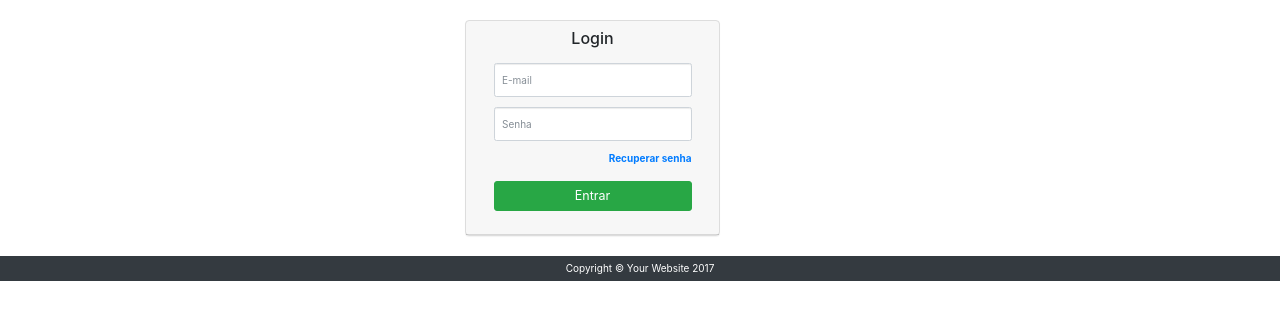
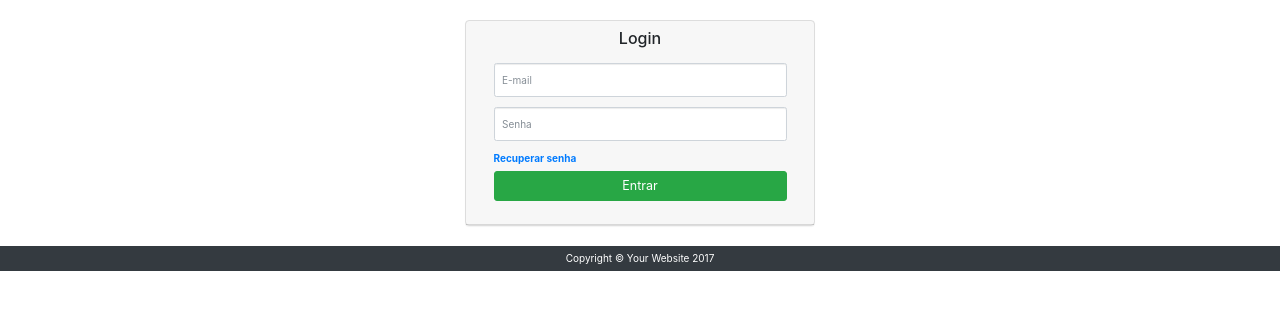
Before and after one commit to deborapo/DOESolidariedade, a Flask app: page /login in a window 1280 px wide. Shown: the part 61-381 px from the top of the page. Run offline with Flask 2, Linux system fonts and the light colour scheme; some libraries are stand-ins or nearby versions.

Commit message:
criando rotas, pagina de cadastro

```diff
--- a/projeto.py
+++ b/projeto.py
@@ -1,6 +1,8 @@
 from flask import Flask, render_template
 
 app = Flask(__name__)
+
+inst = {'inst1', 'inst2', 'inst3'}
 
 @app.route('/',methods = ['GET','POST'])
 
@@ -11,9 +13,15 @@ def index():
 def login():
     return render_template('login.html')
 
+@app.route('/listar')
+def listar():
+    return render_template('listar_entidades.html', instituicoes=inst)
+
 @app.route('/cadastro')
 def cadastro():
     return render_template('cadastro.html')
 
+
+
 if __name__ == '__main__':
     app.run()
--- a/templates/login.html
+++ b/templates/login.html
@@ -3,7 +3,8 @@
 {% block conteudo %}
    <div class="container" >
             <div class=" row">
-                <div class="col-md-3 col-md-offset-4">
+                <div class="col-md-4"></div>
+                <div class="col-md-4">
                     <div class="panel panel-default">
                         <div class="card-header">
                             <h3 class="panel-title" style="text-align: center">Login</h3>
@@ -15,7 +16,7 @@
                                     <div class="form-group">
                                         <input class="form-control" placeholder="Senha" name="password" type="password" value="">
                                     </div>
-                                    <div type="recSenha" style="float:right; padding-bottom:10px;">
+                                    <div type="recSenha">
                                         <label>
                                             <a href="">Recuperar senha</a>
                                         </label>
```
Also changed, not shown: static/css/estilo.css (+8 -0 lines), templates/index.html (+2 -2 lines).
